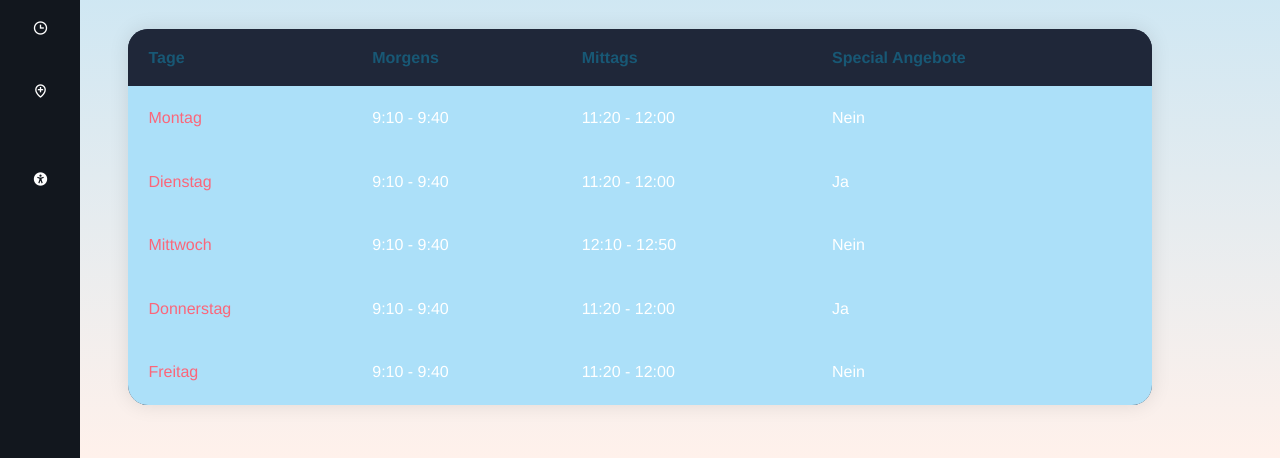
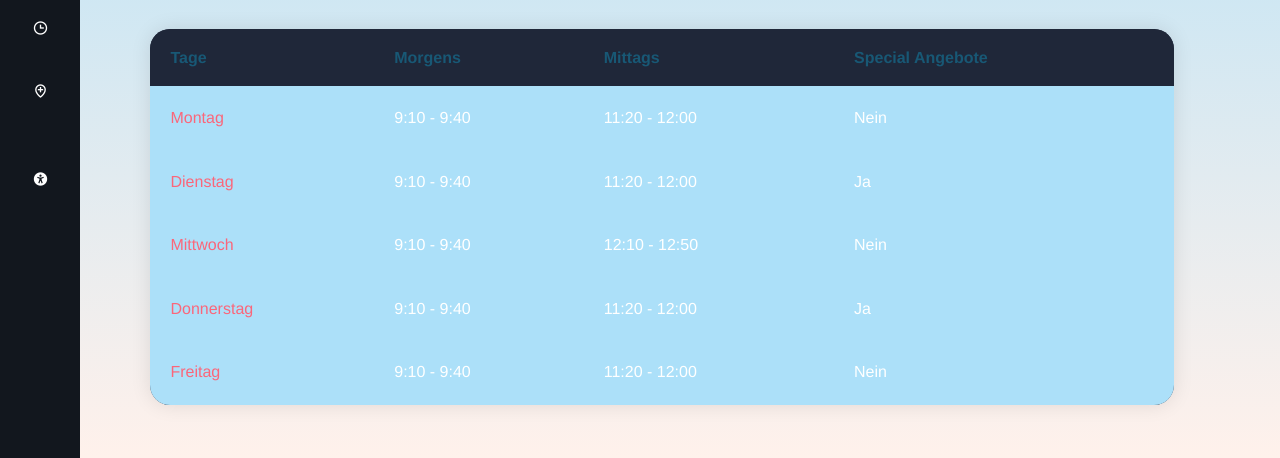
Before and after one commit to backforthelag/backforthelag.github.io, a plain HTML site: page Page/time.html in a window 1280 px wide. Shown: the part 342-800 px from the top of the page. Drawn offline with nearby package versions, Linux system fonts and the light colour scheme.

Commit message:
Update times.css

```diff
--- a/css/times.css
+++ b/css/times.css
@@ -66,6 +66,7 @@
    display: table;
    padding: 0 0 8em 0;
    border-radius: 20px;
+   margin: 0px 150px;
  }
 
  .container td, .container th {
```
